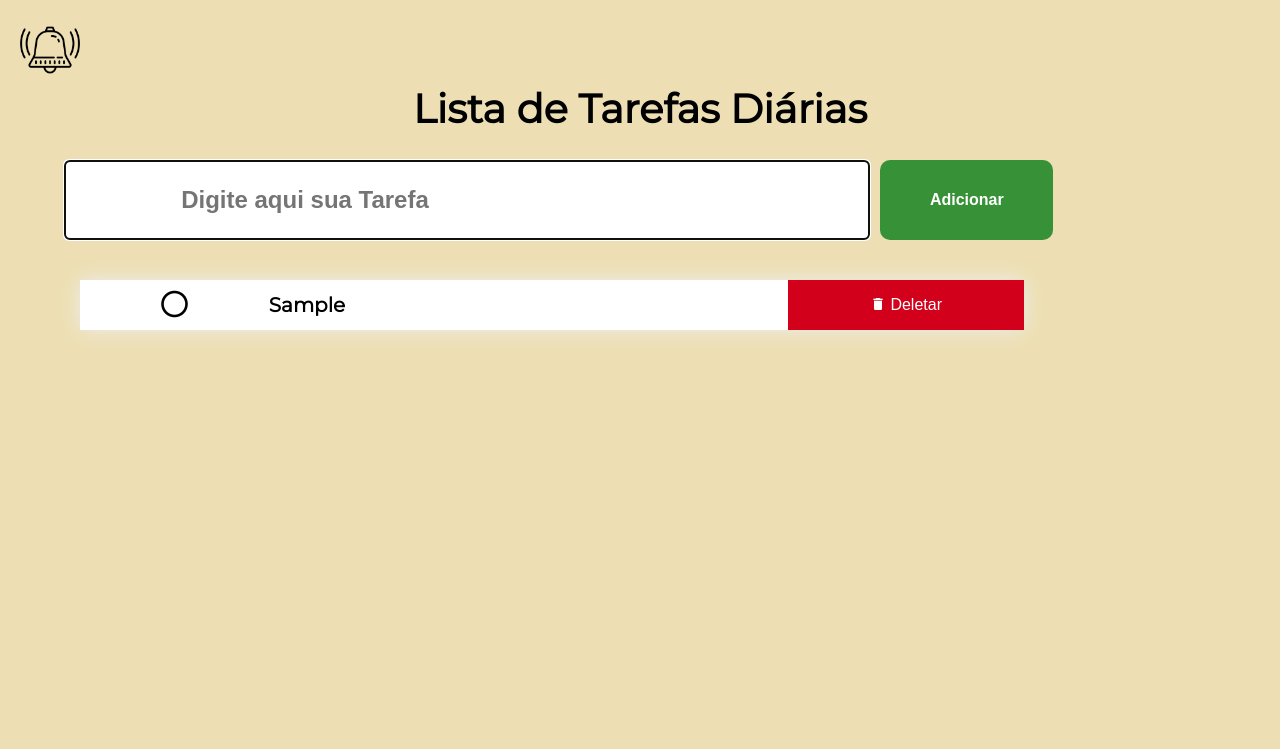
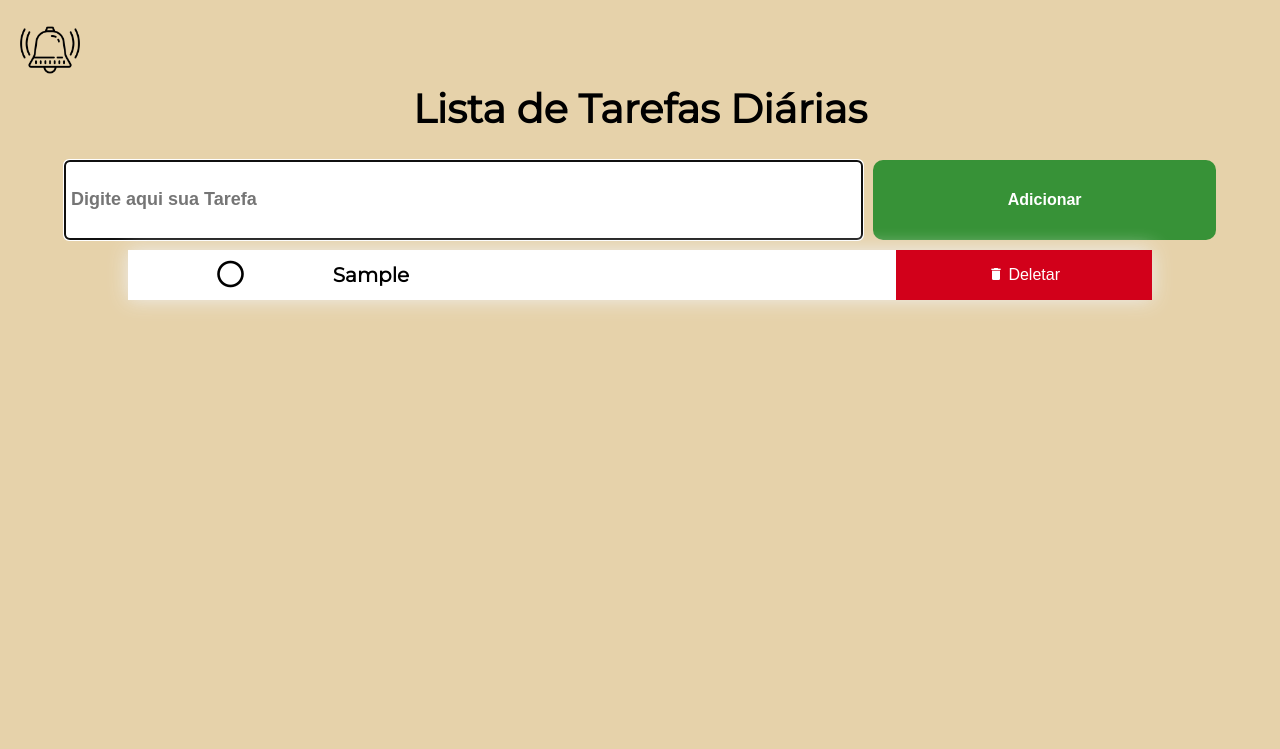
Before and after one commit to ThMenezes/Lista-de-tarefas, a plain HTML site: page index.html in a window 1280 px wide. Both pictures are taken after typing "Sample" into the empty fields and a click on the button "Adicionar". Shown: the top 749 px of the page. Drawn offline with Linux system fonts and the light colour scheme.

Commit message:
adicionando media screen

```diff
--- a/style.css
+++ b/style.css
@@ -8,7 +8,7 @@ body {
     margin: 0;
     padding: 0;
     font-family: 'Montserrat', sans-serif;
-    background: #EDDFB3;
+    background: #E6D2AA;
 }
 
 img {
@@ -123,7 +123,7 @@ footer {
     align-items: center;
     position: fixed;
     bottom: 0;
-    background: #E6D2AA;
+    background: #E3CAA5;
     height: 40px;
     width: 100%;
 }
@@ -134,3 +134,33 @@ footer a {
     color: #000000;
     padding-left: 10px;
 }
+
+@media screen and (min-width:375px) {
+
+    header {
+        width: 90%;
+    }
+
+    input {
+        padding-left: 5px;
+        font-size: 18px
+    }
+
+    button.adicionar {
+        width: 30%;
+    }
+
+    main {
+        width: 80%;
+        margin: auto;
+        padding-top: 10px;
+    }
+
+    .item {
+        display: flex;
+        justify-content: center;
+        align-items: center;
+        margin: 0;
+        margin-bottom: 8px;
+    }
+}
```
